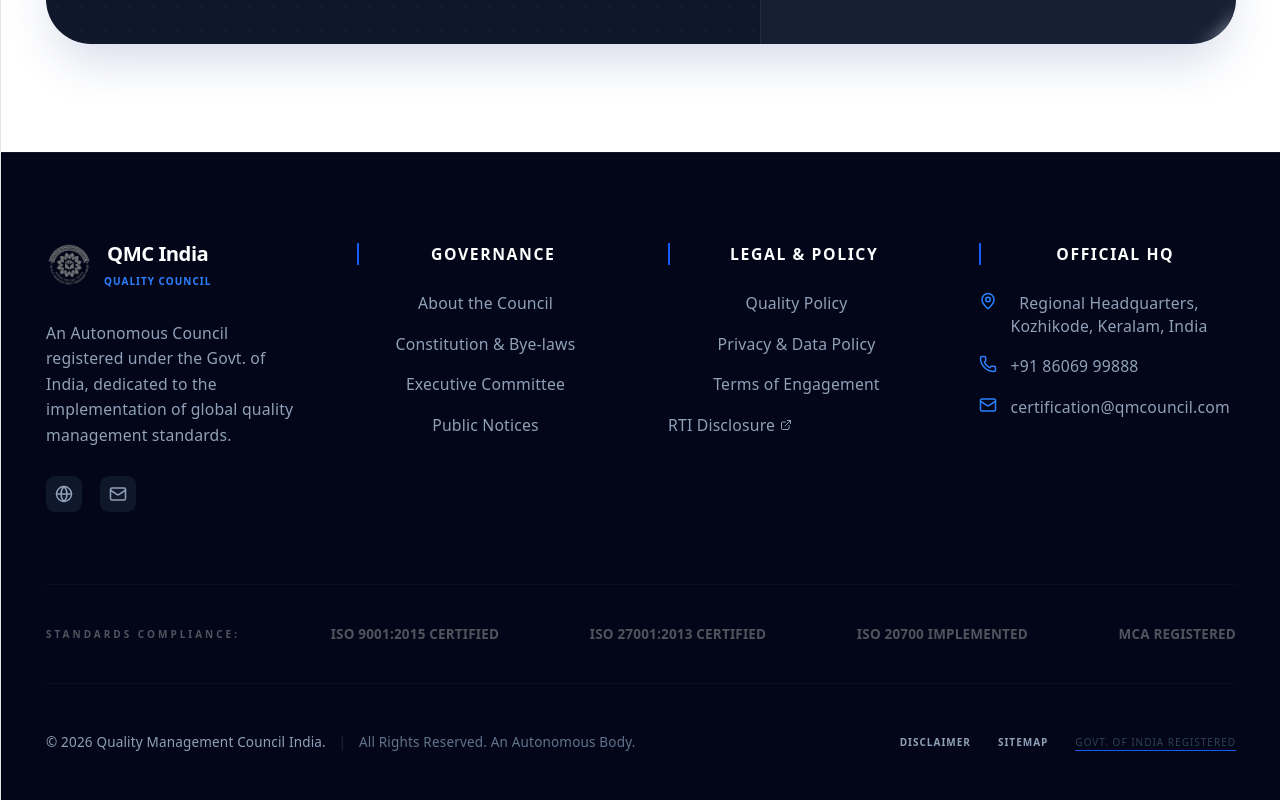
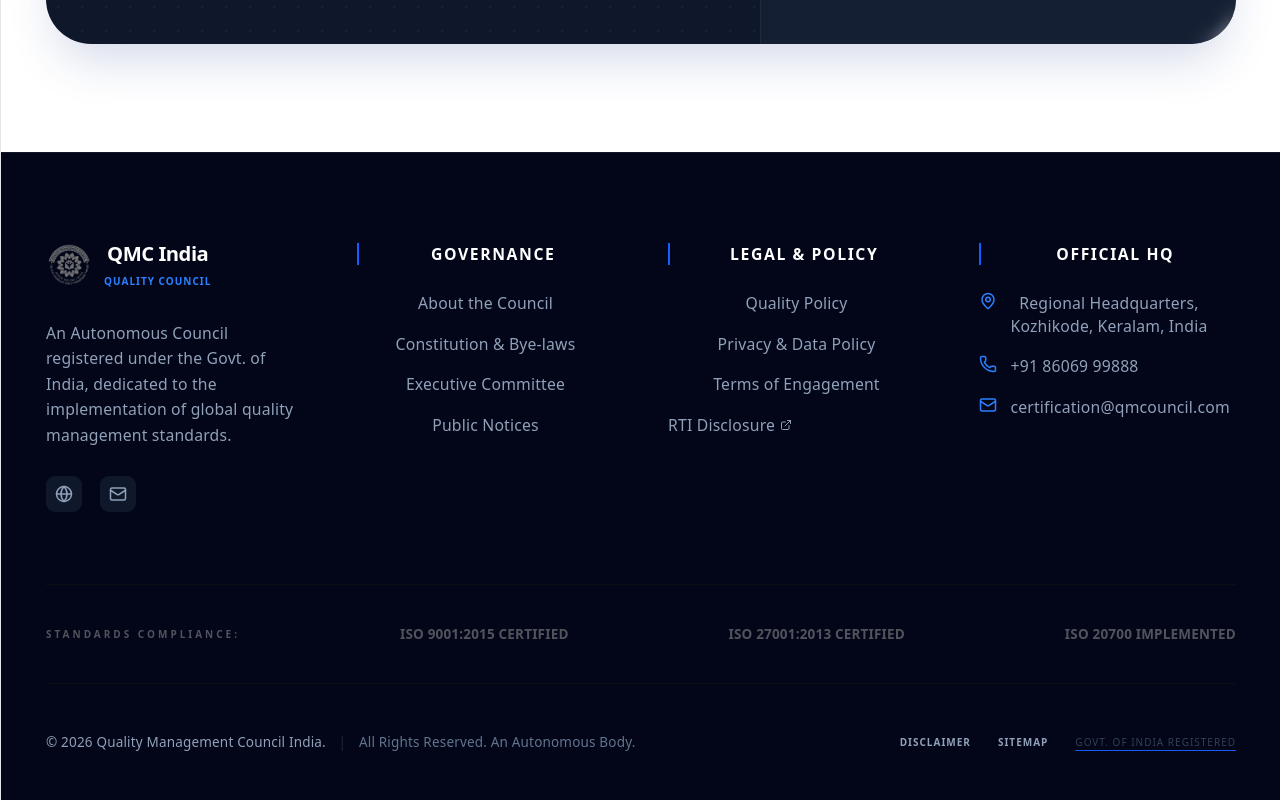
Before and after one commit to everlinesys/QualityManagementCouncil, a React (Vite) app: page / in a window 1280 px wide. Shown: the part 9969-10769 px from the top of the page. Built offline with nearby package versions, Linux system fonts and the light colour scheme.

Commit message:
clilent asked changes

```diff
--- a/src/components/Footer.jsx
+++ b/src/components/Footer.jsx
@@ -87,7 +87,6 @@ export const Footer = () => {
            <span className="text-xs font-bold">ISO 9001:2015 CERTIFIED</span>
            <span className="text-xs font-bold">ISO 27001:2013 CERTIFIED</span>
            <span className="text-xs font-bold">ISO 20700 IMPLEMENTED</span>
-           <span className="text-xs font-bold">MCA REGISTERED</span>
         </div>
 
         {/* BOTTOM SECTION: COPYRIGHT */}
--- a/src/pages/Verify.jsx
+++ b/src/pages/Verify.jsx
@@ -36,7 +36,7 @@ export default function Verify() {
             </div>
 
             {/* UBML Branding Link */}
-            <a
+            {/* <a
               href="https://ubmarking.com/"
               target="_blank"
               rel="noopener noreferrer"
@@ -51,7 +51,7 @@ export default function Verify() {
                   ubmarking.com <ExternalLink size={12} />
                 </p>
               </div>
-            </a>
+            </a> */}
           </div>
         </div>
       </section>
```
